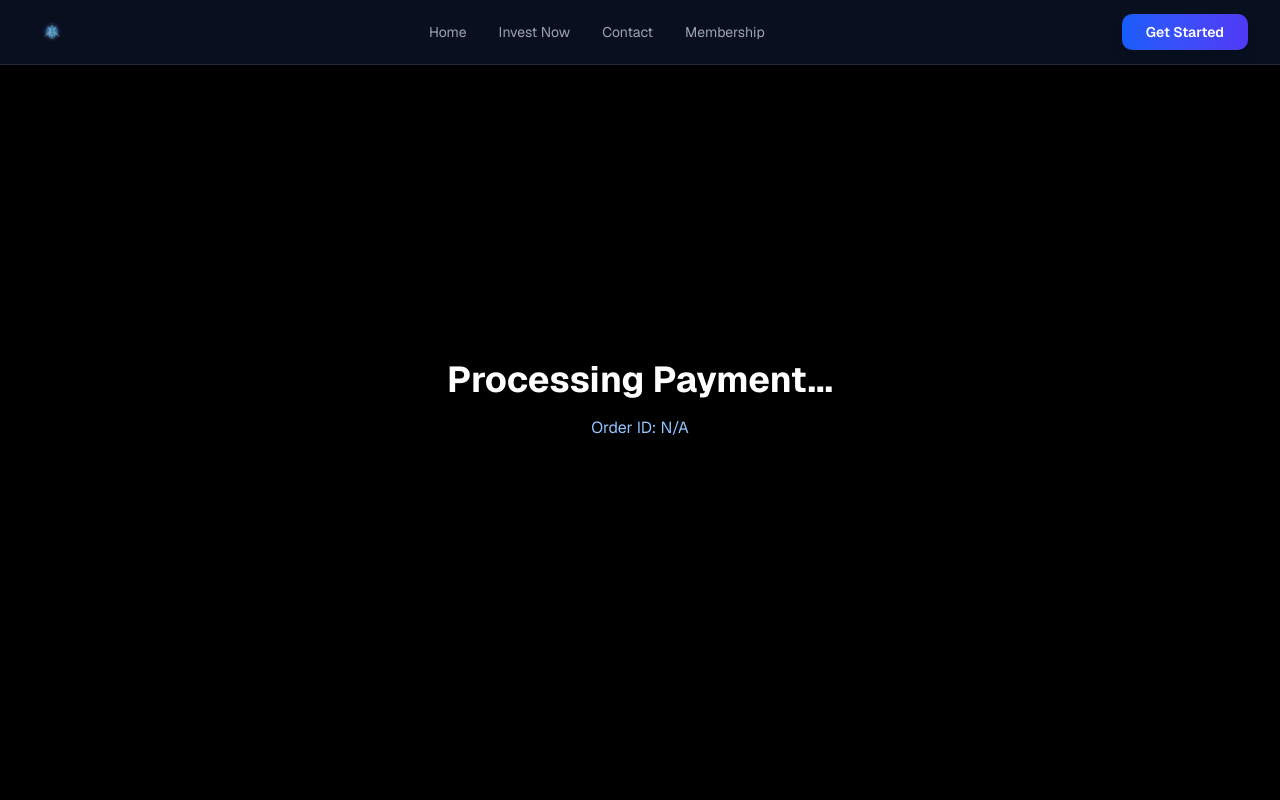
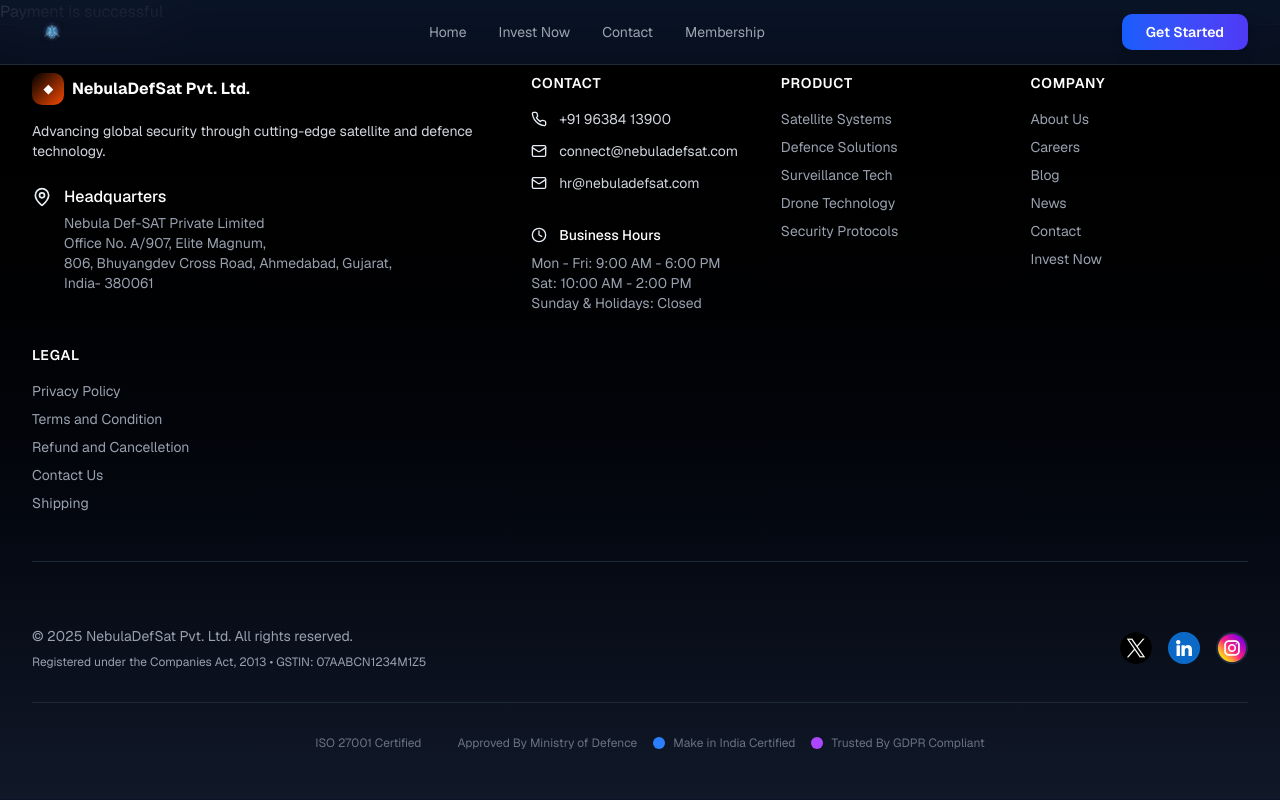
Before and after one commit to forcesandfashion/nebula-defsat, a Next.js app: page /payment-status in a window 1280 px wide. Shown: the top 800 px of the page. Built offline with nearby package versions, Linux system fonts and the light colour scheme.

Commit message:
fixed the payment status page

```diff
--- a/app/payment-status/page.tsx
+++ b/app/payment-status/page.tsx
@@ -1,34 +1,47 @@
-'use client';
-import { useEffect, useState } from 'react';
-import { useSearchParams } from 'next/navigation';
+// 'use client';
+// import { useEffect, useState } from 'react';
+// import { useSearchParams } from 'next/navigation';
 
-export default function PaymentStatusPage() {
-  const searchParams = useSearchParams();
-  const orderId = searchParams.get('order_id');
-  const [status, setStatus] = useState<'loading' | 'success' | 'failed'>('loading');
+// export default function PaymentStatusPage() {
+//   const searchParams = useSearchParams();
+//   const orderId = searchParams.get('order_id');
+//   const [status, setStatus] = useState<'loading' | 'success' | 'failed'>('loading');
 
-  useEffect(() => {
-    if (orderId) {
-      // Optionally call your backend to verify payment with Cashfree API
-      // For now, just simulate success after a short delay
-      setTimeout(() => setStatus('success'), 2000);
-    }
-  }, [orderId]);
+//   useEffect(() => {
+//     if (orderId) {
+//       // Optionally call your backend to verify payment with Cashfree API
+//       // For now, just simulate success after a short delay
+//       setTimeout(() => setStatus('success'), 2000);
+//     }
+//   }, [orderId]);
 
+//   return (
+//     <div className="min-h-screen bg-black flex items-center justify-center text-white">
+//       <div className="text-center">
+//         {status === 'loading' && (
+//           <h1 className="text-4xl font-bold mb-4">Processing Payment...</h1>
+//         )}
+//         {status === 'success' && (
+//           <h1 className="text-4xl font-bold mb-4 text-green-400">Payment Successful!</h1>
+//         )}
+//         {status === 'failed' && (
+//           <h1 className="text-4xl font-bold mb-4 text-red-400">Payment Failed</h1>
+//         )}
+//         <p className="text-blue-300">Order ID: {orderId || 'N/A'}</p>
+//       </div>
+//     </div>
+//   );
+// }
+
+
+import React from 'react'
+
+function page() {
   return (
-    <div className="min-h-screen bg-black flex items-center justify-center text-white">
-      <div className="text-center">
-        {status === 'loading' && (
-          <h1 className="text-4xl font-bold mb-4">Processing Payment...</h1>
-        )}
-        {status === 'success' && (
-          <h1 className="text-4xl font-bold mb-4 text-green-400">Payment Successful!</h1>
-        )}
-        {status === 'failed' && (
-          <h1 className="text-4xl font-bold mb-4 text-red-400">Payment Failed</h1>
-        )}
-        <p className="text-blue-300">Order ID: {orderId || 'N/A'}</p>
-      </div>
+    <div>
+      <h1>Payment is successful</h1>
     </div>
-  );
+  )
 }
+
+export default page
```
